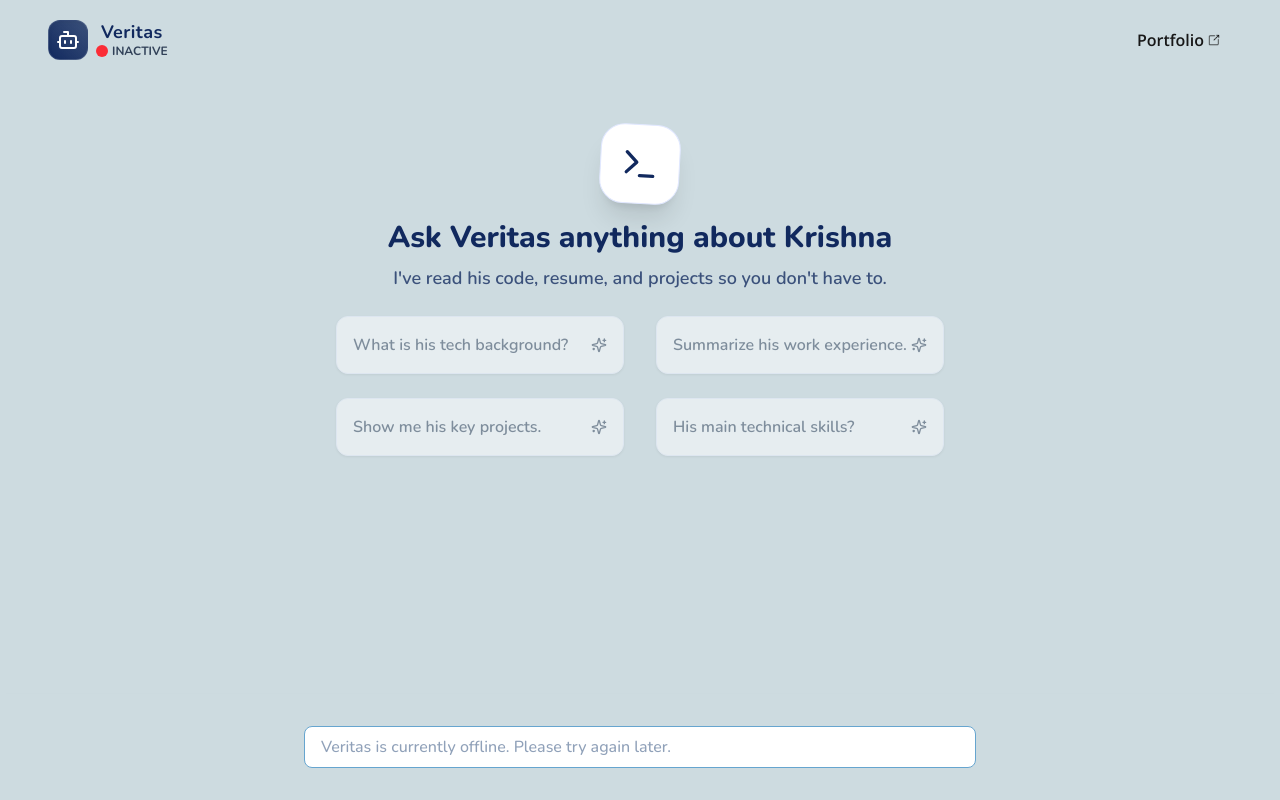
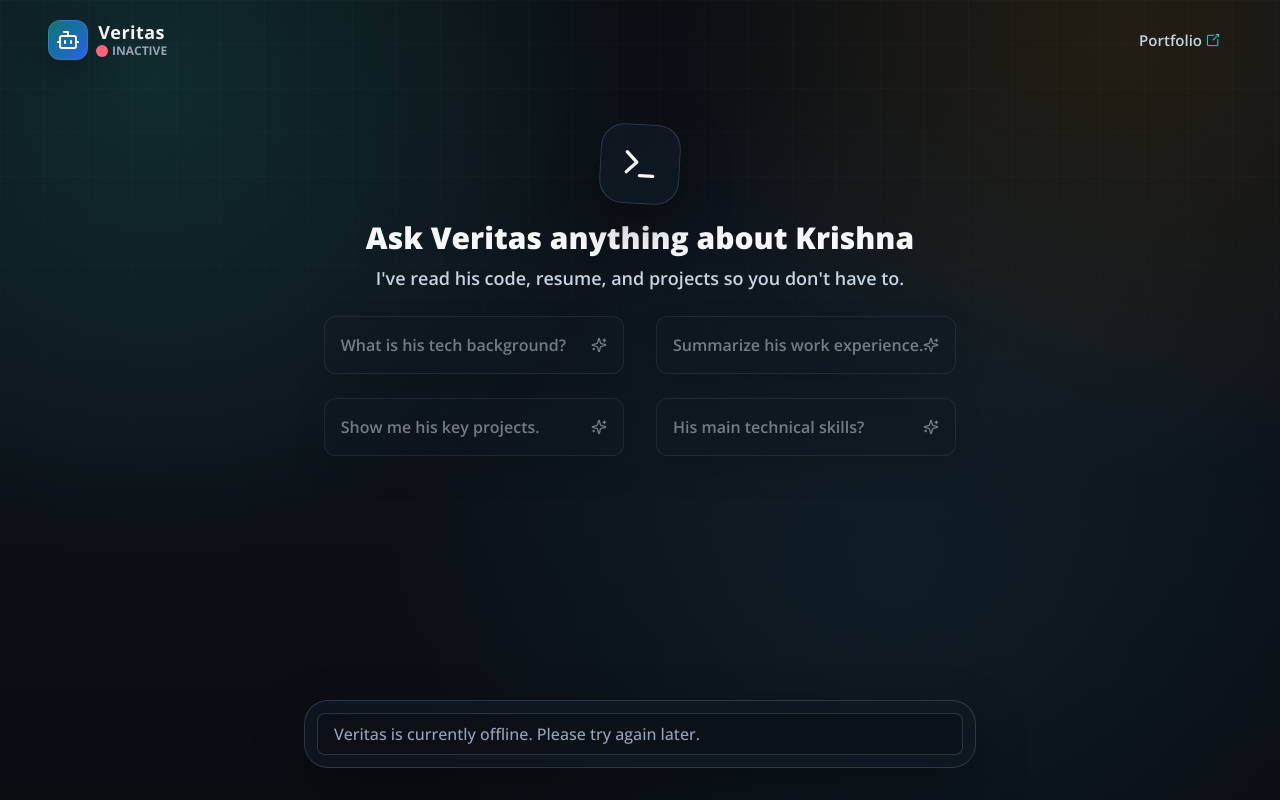
Before and after one commit to ns-krishnakodali/veritas-ai, a Next.js app in the folder veritas-chat/: page / in a window 1280 px wide. Built offline with nearby package versions, Linux system fonts and the light colour scheme; no server answers.

Commit message:
feat: reformat UI and change layouts, improve context prompt

```diff
--- a/veritas-chat/src/app/globals.css
+++ b/veritas-chat/src/app/globals.css
@@ -1,55 +1,128 @@
 @import "tailwindcss";
 
 :root {
-  --background: #cddbe0;
-  --foreground: #171717;
+  color-scheme: dark;
+  --app-background: #0b0f14;
+  --app-foreground: #d8e0ea;
+  --app-primary: #f6f8fb;
+  --app-text: #d8e0ea;
+  --app-muted: #94a3b8;
+  --app-secondary: #c6d3e1;
+  --app-accent: #f59e0b;
+  --app-border: rgba(148, 163, 184, 0.24);
+  --app-border-strong: rgba(45, 212, 191, 0.48);
+  --app-surface: rgba(17, 25, 35, 0.78);
+  --app-panel: rgba(11, 15, 20, 0.58);
+  --app-panel-soft: rgba(45, 212, 191, 0.1);
+  --app-user-bg: rgba(245, 158, 11, 0.1);
+  --app-gradient-brand: linear-gradient(90deg, #2dd4bf, #f59e0b);
+  --app-gradient-soft: linear-gradient(
+    135deg,
+    rgba(45, 212, 191, 0.2),
+    rgba(245, 158, 11, 0.12)
+  );
+  --app-gradient-strong: linear-gradient(135deg, #0f766e, #2563eb);
+  --app-background-page:
+    radial-gradient(
+      circle at 12% 10%,
+      rgba(45, 212, 191, 0.14),
+      transparent 30rem
+    ),
+    radial-gradient(
+      circle at 88% 4%,
+      rgba(245, 158, 11, 0.1),
+      transparent 28rem
+    ),
+    radial-gradient(
+      circle at 70% 72%,
+      rgba(56, 189, 248, 0.08),
+      transparent 32rem
+    ),
+    linear-gradient(180deg, #0b0f14 0%, #0d1219 44%, #0a0d12 100%);
+  --app-shadow-shell: 0 20px 50px rgba(0, 0, 0, 0.34);
+  --app-shadow-card: 0 14px 34px rgba(0, 0, 0, 0.24);
+  --app-shadow-glow:
+    0 0 0 1px rgba(45, 212, 191, 0.16), 0 20px 48px rgba(0, 0, 0, 0.28);
 }
 
 @theme inline {
-  --color-background: var(--background);
-  --color-foreground: var(--foreground);
-  --color-primary: #11295e;
-  --color-primary-light: #11295ec6;
-  --color-background-1: rgba(205, 219, 224, 0.3);
-  --background-gradient: linear-gradient(to right, #037af2, #133f99);
-  --color-border: #66a5cf;
-  --color-placeholder: #94a3b8;
-  --color-chat-bg: #007bff29;
+  --color-app-bg: var(--app-background);
+  --color-app-fg: var(--app-foreground);
+  --color-primary: var(--app-primary);
+  --color-text: var(--app-text);
+  --color-muted: var(--app-muted);
+  --color-secondary: var(--app-secondary);
+  --color-accent: var(--app-accent);
+  --color-border: var(--app-border);
+  --color-border-strong: var(--app-border-strong);
+  --color-surface: var(--app-surface);
+  --color-panel: var(--app-panel);
+  --color-panel-soft: var(--app-panel-soft);
+  --color-user-bg: var(--app-user-bg);
+  --shadow-shell: var(--app-shadow-shell);
+  --shadow-card: var(--app-shadow-card);
+  --shadow-glow: var(--app-shadow-glow);
+  --background-image-brand: var(--app-gradient-brand);
+  --background-image-brand-soft: var(--app-gradient-soft);
+  --background-image-brand-strong: var(--app-gradient-strong);
+  --font-sans: var(--font-open-sans), sans-serif;
 }
 
 body {
-  background: var(--background);
-  color: var(--foreground);
-  font-family: "Nunito", sans-serif;
+  margin: 0;
+  min-height: 100vh;
+  background: var(--app-background-page);
+  background-attachment: fixed;
+}
+
+body::before {
+  content: "";
+  position: fixed;
+  inset: 0;
+  pointer-events: none;
+  z-index: -1;
+  background-image:
+    linear-gradient(rgba(255, 255, 255, 0.026) 1px, transparent 1px),
+    linear-gradient(90deg, rgba(255, 255, 255, 0.026) 1px, transparent 1px);
+  background-size: 44px 44px;
+  mask-image: linear-gradient(to bottom, rgba(0, 0, 0, 0.72), transparent 80%);
+}
+
+html,
+body {
+  width: 100%;
+  max-width: 100%;
+  overflow-x: hidden;
+}
+
+* {
+  box-sizing: border-box;
+}
+
+::selection {
+  color: var(--app-background);
+  background: #2dd4bf;
 }
 
 *::-webkit-scrollbar {
   width: 0.5rem;
   height: 0.5rem;
-  background-color: var(--color-background);
+  background-color: var(--app-background);
 }
 
 *::-webkit-scrollbar-track {
-  background: #8e9cb037;
+  background: rgba(148, 163, 184, 0.08);
   border-radius: 8px;
 }
 
 *::-webkit-scrollbar-thumb {
-  background: #8e9cb0b5;
+  background: rgba(45, 212, 191, 0.44);
   border-radius: 0.5rem;
   transition: all 0.3s ease-in-out;
 }
 
 *::-webkit-scrollbar-thumb:hover {
-  background: #8e9cb0;
-}
-
-.appear {
-  animation: fade-in 0.3s ease-out forwards;
-}
-
-.slide-up {
-  animation: slide-up 0.5s ease-out forwards;
+  background: rgba(245, 158, 11, 0.7);
 }
 
 @keyframes fade-in {
@@ -71,3 +144,15 @@ body {
     opacity: 1;
   }
 }
+
+@keyframes blink {
+  50% {
+    opacity: 0.2;
+  }
+}
+
+@media screen and (max-width: 768px) {
+  body {
+    background-attachment: scroll;
+  }
+}
--- a/veritas-chat/src/app/layout.jsx
+++ b/veritas-chat/src/app/layout.jsx
@@ -15,7 +15,7 @@ const openSans = Open_Sans({
 });
 
 export const metadata = {
-  title: "Vertias AI",
+  title: "Veritas AI",
   description: "A RAG model as a personal assistant",
 };
 
@@ -29,7 +29,9 @@ export default function RootLayout({ children }) {
           content="width=device-width, initial-scale=1.0, maximum-scale=1.0, viewport-fit=cover"
         />
       </head>
-      <body className={`${nunito.variable} ${openSans.variable} antialiased`}>
+      <body
+        className={`${nunito.variable} ${openSans.variable} relative min-h-screen overflow-x-hidden bg-app-bg font-sans text-app-fg antialiased`}
+      >
         {children}
       </body>
     </html>
--- a/veritas-chat/src/components/veritas/icons.jsx
+++ b/veritas-chat/src/components/veritas/icons.jsx
@@ -32,7 +32,7 @@ export const TerminalIcon = () => (
     strokeWidth="2"
     strokeLinecap="round"
     strokeLinejoin="round"
-    className="w-10 h-10 text-primary"
+    className="h-10 w-10 text-primary"
     aria-hidden="true"
   >
     <path d="M12 19h8" />
--- a/veritas-chat/src/components/veritas/index.jsx
+++ b/veritas-chat/src/components/veritas/index.jsx
@@ -1,16 +1,14 @@
 "use client";
-
-import "./veritas.css";
 
 import { useEffect, useState } from "react";
 
 import { Conversation } from "..";
-import { TerminalIcon, SendIcon, SparklesIcon, RobotIcon } from "./icons";
+import { SendIcon, SparklesIcon, TerminalIcon, RobotIcon } from "./icons";
 import {
   ASK_VERITAS,
-  fetchStreamedResponse,
   INTRO_MESSAGE,
   SUGGESTED_QUERIES,
+  fetchStreamedResponse,
 } from "../../utils";
 
 export const VeritasPage = () => {
@@ -35,7 +33,7 @@ export const VeritasPage = () => {
         setIsActive(false);
 
         if (error.name === "AbortError") {
-          console.error("Request timed out after 5 seconds");
+          console.error("Request timed out after 60 seconds");
         }
       } finally {
         clearTimeout(timeoutId);
@@ -104,7 +102,7 @@ export const VeritasPage = () => {
   return (
     <>
       {isLoadingScreen ? (
-        <div className="flex flex-col items-center justify-center w-screen h-screen gap-3">
+        <div className="flex h-screen w-screen flex-col items-center justify-center gap-3">
           <img
             src="/assets/loader.svg"
             alt="Loader"
@@ -112,31 +110,28 @@ export const VeritasPage = () => {
             height={60}
             className="animate-spin"
           />
-          <p className="text-lg font-bold text-primary tracking-wide">
+          <p className="text-lg font-bold tracking-wide text-primary">
             Loading Veritas AI...
           </p>
         </div>
       ) : (
-        <div className="flex flex-col items-center justify-center text-center px-4 pt-5 pb-10 appear">
-          <div className="flex items-center justify-between w-full px-2 md:px-4 lg:px-8">
+        <div className="flex flex-col items-center justify-center px-4 pt-5 pb-32 text-center">
+          <div className="flex w-full items-center justify-between px-2 md:px-4 lg:px-8">
             <div className="flex items-center justify-center gap-2">
-              <div
-                className="w-10 h-10 bg-linear-to-tr from-primary to-primary-light rounded-xl
-          flex items-center justify-center shadow-inner border border-white/10"
-              >
+              <div className="flex h-10 w-10 items-center justify-center rounded-xl border border-white/10 bg-brand-strong shadow-card">
                 <RobotIcon />
               </div>
               <div className="flex flex-col justify-center gap-0">
-                <h1 className="text-primary text-lg font-bold leading-tight tracking-wide cursor-default">
+                <h1 className="cursor-default text-lg font-bold leading-tight tracking-wide text-primary">
                   Veritas
                 </h1>
                 <div className="flex items-center gap-1">
                   <span
-                    className={`w-3 h-3 rounded-full ${
-                      isActive ? "bg-green-500" : "bg-red-500"
+                    className={`h-3 w-3 rounded-full ${
+                      isActive ? "bg-emerald-400" : "bg-rose-400"
                     }`}
                   />
-                  <span className="text-xs font-bold text-slate-700 uppercase">
+                  <span className="text-xs font-bold uppercase text-muted">
                     {isActive ? "Active" : "Inactive"}
                   </span>
                 </div>
@@ -145,40 +140,41 @@ export const VeritasPage = () => {
             <a
               href={process.env.NEXT_PUBLIC_PORTFOLIO_URL}
               target="_blank"
-              className="portfolio__link"
+              rel="noopener noreferrer"
+              className="group relative inline-flex items-center justify-center rounded-full px-3 py-1.5 text-[15px] font-semibold text-secondary
+                transition-[color,background,transform] duration-200 hover:z-1 hover:-translate-y-px hover:text-primary before:absolute before:inset-0 before:-z-10
+                before:rounded-full before:border before:border-border-strong before:bg-panel-soft before:opacity-0 before:transition-opacity before:duration-200
+                hover:before:opacity-100"
             >
               Portfolio
               <img
-                src="assets/redirect-icon.png"
+                src="/assets/redirect-icon.png"
                 alt="Redirect Icon"
-                className="w-3 h-3 ml-1"
+                className="ml-1 h-3.5 w-3.5 [filter:brightness(0)_saturate(100%)_invert(79%)_sepia(43%)_saturate(746%)_hue-rotate(123deg)_brightness(96%)_contrast(91%)]"
               />
             </a>
           </div>
           {chats.length === 0 ? (
-            <div className="flex flex-col items-center justify-center mt-16 slide-up px-4 md:px-2">
+            <div className="mt-16 flex flex-col items-center justify-center px-4 md:px-2">
               <div
-                className="w-20 h-20 bg-white rounded-3xl flex items-center justify-center shadow-xl
-            border border-indigo-100 rotate-3 transform transition-transform hover:rotate-6"
+                className="flex h-20 w-20 rotate-3 transform items-center justify-center rounded-3xl border border-border bg-surface shadow-shell transition-transform
+                  hover:-rotate-5"
               >
                 <TerminalIcon />
               </div>
-              <h2 className="text-3xl font-extrabold text-primary mt-4">
+              <h2 className="mt-4 text-3xl font-extrabold text-primary">
                 {ASK_VERITAS}
               </h2>
-              <p className="w-full mt-2 mb-6 text-lg font-semibold text-primary-light">
+              <p className="mt-2 mb-6 w-full text-lg font-semibold text-secondary">
                 {INTRO_MESSAGE}
               </p>
-              <div className="grid grid-cols-1 sm:grid-cols-2 gap-x-8 gap-y-3 w-full md:gap-y-6">
+              <div className="grid w-full grid-cols-1 gap-x-8 gap-y-3 md:gap-y-6 sm:grid-cols-2">
                 {SUGGESTED_QUERIES.map((query, idx) => (
                   <button
                     key={idx}
-                    className="group flex w-full md:min-w-72 items-center justify-between px-4 py-4
-                    bg-white border border-indigo-50 rounded-xl text-left text-slate-700
-                    font-semibold shadow-sm transition-all duration-200 hover:border-indigo-300
-                    hover:shadow-md hover:text-indigo-700 cursor-pointer
-                    disabled:opacity-50 disabled:cursor-not-allowed disabled:hover:border-indigo-50
-                    disabled:hover:shadow-none disabled:hover:text-slate-700"
+                    className="group flex w-full cursor-pointer items-center justify-between rounded-xl border border-border bg-surface px-4 py-4 text-left font-semibold
+                      text-text shadow-card transition-all duration-200 hover:border-border-strong hover:text-primary hover:shadow-glow disabled:cursor-not-allowed
+                      disabled:opacity-50 disabled:hover:border-border disabled:hover:shadow-card disabled:hover:text-text md:min-w-72"
                     disabled={!isActive}
                     onClick={() => handleSelectedQuery(idx)}
                   >
@@ -191,11 +187,9 @@ export const VeritasPage = () => {
           ) : (
             <Conversation chats={chats} showVeritasTyping={isLoading} />
           )}
-          <div className="w-full px-8 py-8 shadow-md fixed bottom-0 md:px-4">
-            <form
-              onSubmit={handleSubmit}
-              className="max-w-2xl mx-auto flex gap-2"
-            >
+          <div className="fixed bottom-0 w-full px-8 py-8 md:px-4">
+            <div className="mx-auto max-w-2xl rounded-3xl border border-border bg-surface/90 p-3 shadow-shell backdrop-blur-xl">
+              <form onSubmit={handleSubmit} className="mx-auto flex gap-2">
                 <input
                   id="message"
                   name="message"
@@ -207,17 +201,17 @@ export const VeritasPage = () => {
                       ? "Ask Veritas..."
                       : "Veritas is currently offline. Please try again later."
                   }
-                className="w-full px-4 py-2 bg-white rounded-lg border border-border focus:outline-none focus:ring-1
-                focus:ring-border text-[16px] font-medium font-nunito text-(--color-gray) placeholder:text-slate-400
-                transition-colors duration-100 ease-in-out disabled:cursor-not-allowed"
+                  className="w-full rounded-lg border border-border bg-panel px-4 py-2 text-[16px] font-medium text-primary placeholder:text-muted transition-colors
+                    duration-100 ease-in-out focus:border-border-strong focus:outline-none focus:ring-1 focus:ring-border-strong disabled:cursor-not-allowed"
                   disabled={!isActive}
                 />
                 {isActive && (
                   <button
                     type="submit"
-                  className={`px-4 py-3 flex items-center justify-center gap-1 bg-primary text-white rounded-lg
-                  font-mediumhover:bg-primary-light transition-colors duration-100
-                  ${isLoading ? "cursor-progress" : "cursor-pointer"}`}
+                    className={`inline-flex items-center justify-center gap-1 rounded-lg border border-border-strong bg-brand px-4 py-3 font-medium text-app-bg
+                      transition-colors duration-100 hover:border-amber-400/80 hover:shadow-glow ${
+                        isLoading ? "cursor-progress" : "cursor-pointer"
+                      }`}
                     disabled={isLoading}
                   >
                     {isLoading ? (
@@ -235,6 +229,7 @@ export const VeritasPage = () => {
               </form>
             </div>
           </div>
+        </div>
       )}
     </>
   );
--- a/veritas-chat/src/components/veritas/veritas.css
+++ /dev/null
@@ -1,22 +0,0 @@
-.portfolio__link {
-  display: flex;
-  justify-content: center;
-  align-items: center;
-  color: var(--color-primary);
-  padding: 0.375rem 0.75rem;
-  text-decoration: none;
-  font-weight: 600;
-  font-size: 16px;
-  font-family: "Open Sans", sans-serif;
-  transition: color 0.3s ease-in-out;
-  user-select: none;
-}
-
-.portfolio__link:hover {
-  background: var(--background-gradient);
-  background-clip: text;
-  z-index: 1;
-
-  -webkit-background-clip: text;
-  -webkit-text-fill-color: transparent;
-}
```
Also changed, not shown: veritas-chat/src/components/conversation/index.jsx (+25 -13 lines), veritas-chat/src/components/typing-indicator/index.jsx (+8 -7 lines), veritas-chat/src/components/typing-indicator/typing-indicator.css (deleted, +0 -18 lines), 1 other file (tests, documents, lock files or other folders). Lines whose indentation alone changed are shown as unchanged.
